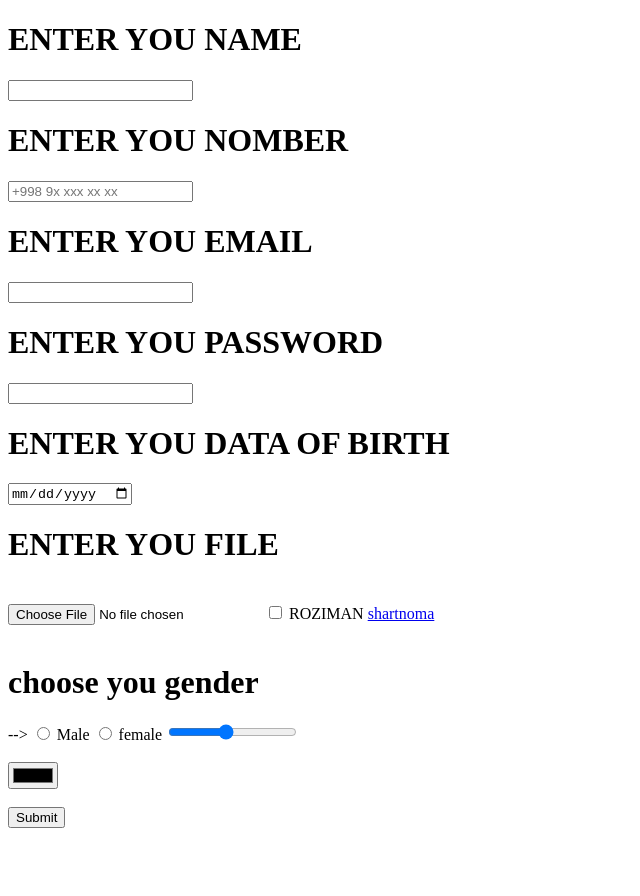
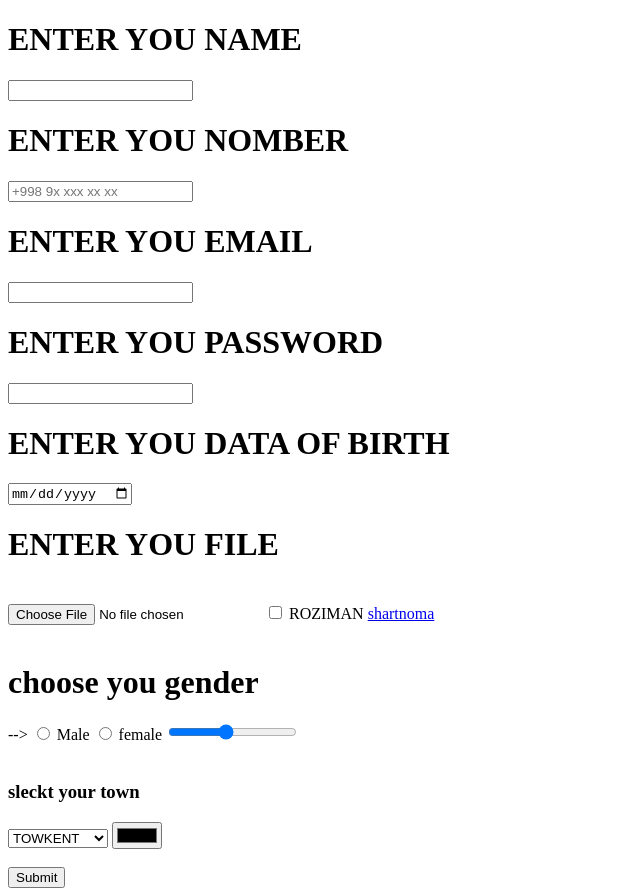
Before and after one commit to muradovdilshod/html-forms, a plain HTML site: page index.html in a window 1280 px wide. Shown: the whole page, without its empty margins (0-640 px from the left). Before the commit the page ends 836 px from the top, so only its background shows below. Drawn offline with Linux system fonts and the light colour scheme.

Commit message:
CREATET HTML FORM

```diff
--- a/index.html
+++ b/index.html
@@ -55,6 +55,16 @@
 
         <br><br>
 
+        <h3>sleckt your town</h3>
+
+        <select name="" id="">
+<option value="">TOWKENT</option>
+<option value="">NAMANGAN</option>
+<option value=""></option>
+<option value=""></option>
+
+        </select>
+
         <input type="color">
 
         <br><br>
```
